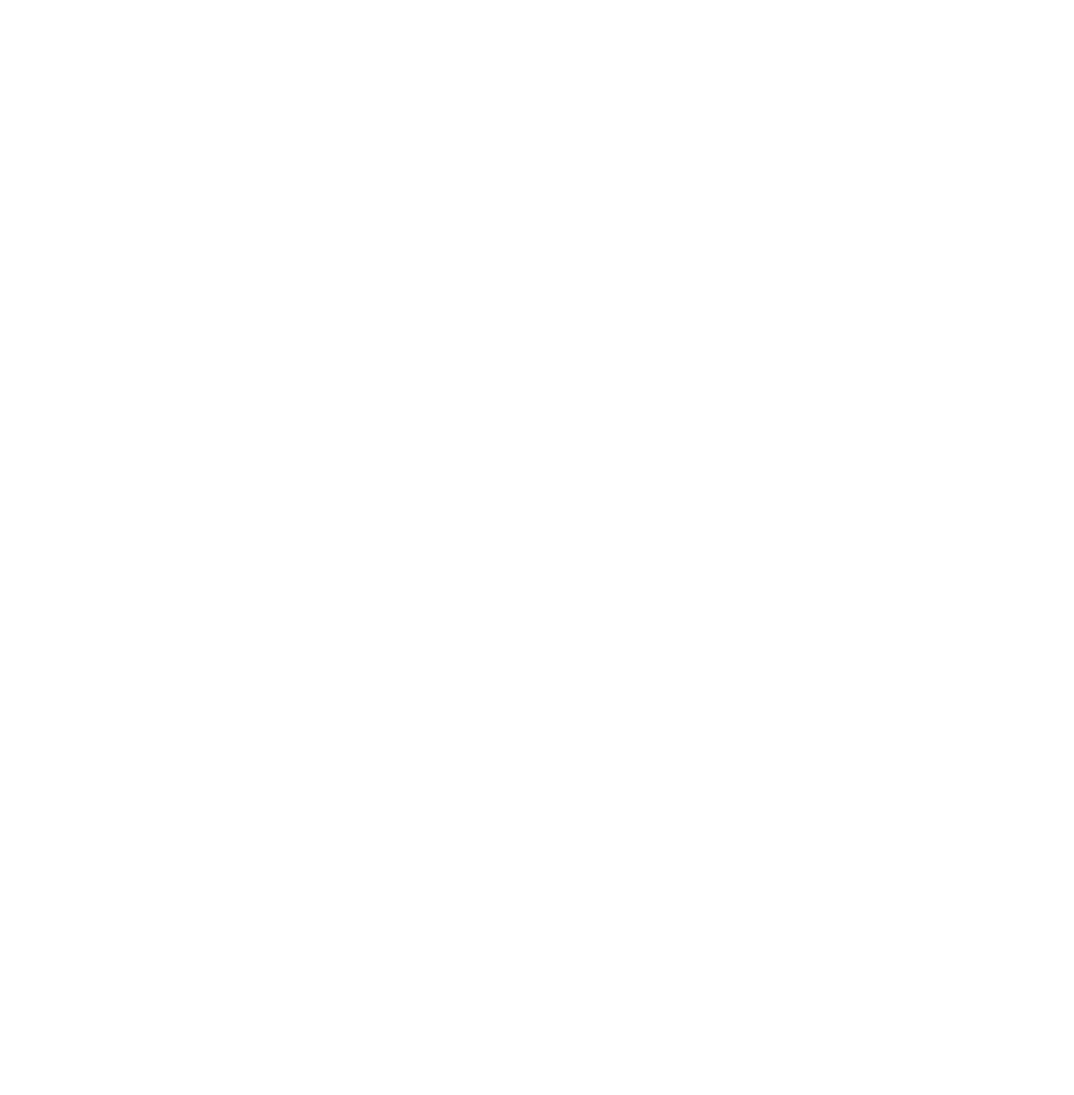
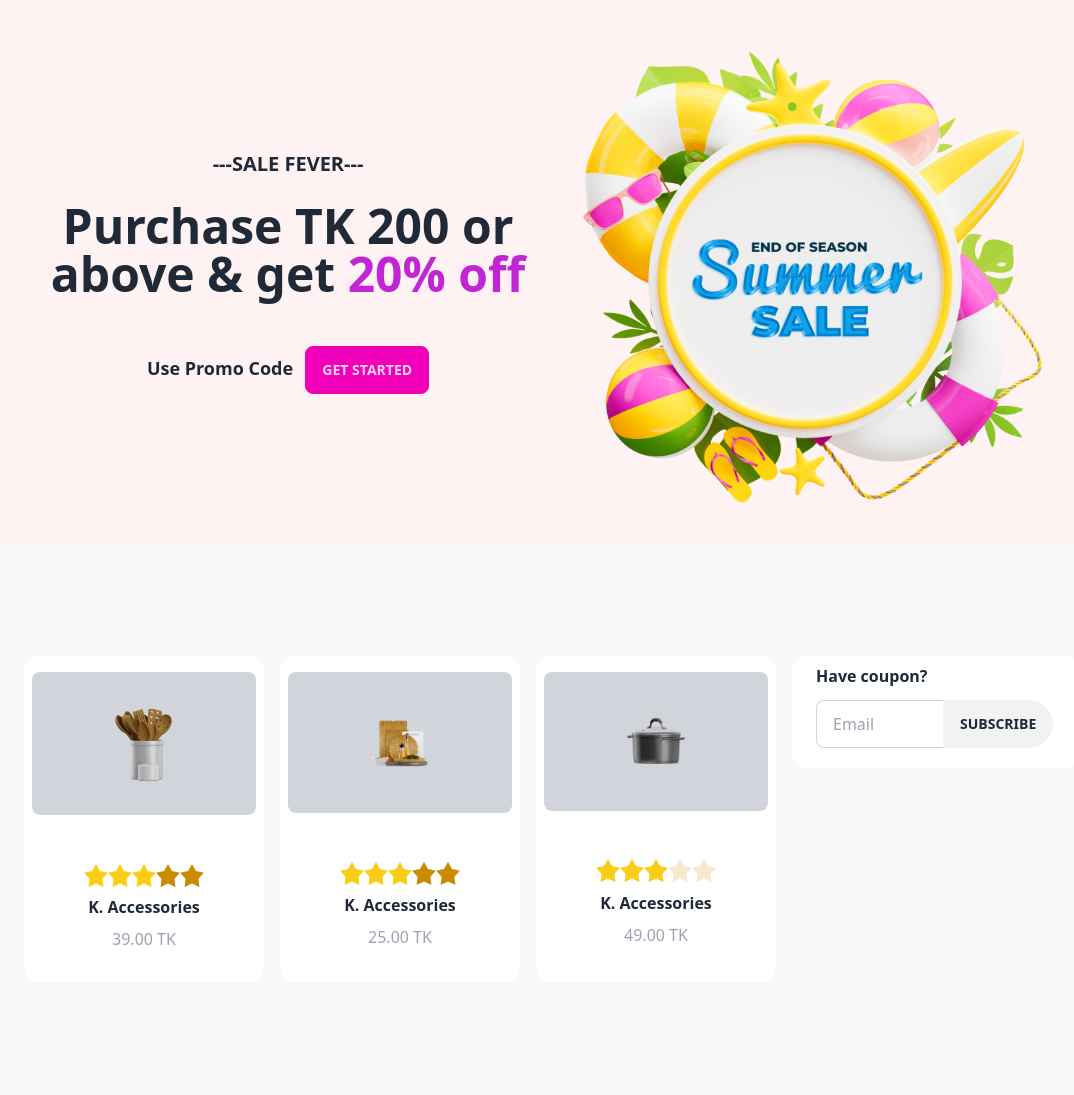
Before and after one commit to rashidadnan097/Summer-sale, a plain HTML site: page index.html in a window 1280 px wide. Shown: the whole page, without its empty margins (88-1162 px from the left). Before the commit the page ends 800 px from the top, so only its background shows below. Drawn offline with nearby package versions, Linux system fonts and the light colour scheme.

Commit message:
added by new

```diff
--- a/index.html
+++ b/index.html
@@ -10,7 +10,86 @@
    </head>
     <body>
        <main>
+          <!-- banner section -->
+            <section>
+                <div class="hero  bg-red-50 pl-28 pr-28 gap-6">
+                    <div class="hero-content flex-col lg:flex-row-reverse">
+                      <img src="/images/Summer 1.png" class="max-w-lg">
+                      <div class="text-center">
+                        <p class="text-xl font-semibold pb-6">---SALE FEVER---</p>
+                        <h1 class="text-5xl font-bold pb-12">Purchase TK 200 or above & get <span class="text-fuchsia-600">20% off</span></h1>
+                        <span class="pr-2 text-lg font-semibold">Use Promo Code</span>
+                        <button class="btn btn-secondary">Get Started</button>
+                      </div>
+                    </div>
+                  </div>
+            </section>
+            <!-- products1 section -->
+            <section class="bg-[#F8F8F8]">
 
+              <div class="flex flex-col lg:flex-row">
+                <div class="flex-1 m-28 mr-0 grid grid-cols md:grid-cols-2 lg:grid-cols-3">
+                  <!-- card1 -->
+                  <div class="card w-60 bg-base-100 ">
+                    <figure class="px-2 py-4">
+                      <img src="/images/prod1.png" alt="Shoes" class="rounded-lg px-20 py-8 bg-gray-300" />
+                    </figure>
+                    <div class="card-body items-center text-center">
+                      <div class="rating">
+                        <input type="radio" name="rating-4" class="mask mask-star-2 bg-yellow-400" />
+                        <input type="radio" name="rating-4" class="mask mask-star-2 bg-yellow-400"  />
+                        <input type="radio" name="rating-4" class="mask mask-star-2 bg-yellow-400" checked />
+                        <input type="radio" name="rating-4" class="mask mask-star-2 bg-yellow-600" />
+                        <input type="radio" name="rating-4" class="mask mask-star-2 bg-yellow-600" />
+                      </div>
+                      <h4 class="font-semibold">K. Accessories</h4>
+                      <p class="text-gray-400">39.00 TK</p>
+                    </div>
+                  </div>
+                  <!-- card2 -->
+                  <div class="card w-60 bg-base-100 ">
+                    <figure class="px-2 py-4">
+                      <img src="/images/prod2.png" alt="Shoes" class="rounded-lg px-20 py-10 bg-gray-300" />
+                    </figure>
+                    <div class="card-body items-center text-center">
+                      <div class="rating">
+                        <input type="radio" name="rating-4" class="mask mask-star-2 bg-yellow-400" />
+                        <input type="radio" name="rating-4" class="mask mask-star-2 bg-yellow-400"  />
+                        <input type="radio" name="rating-4" class="mask mask-star-2 bg-yellow-400" checked />
+                        <input type="radio" name="rating-4" class="mask mask-star-2 bg-yellow-600" />
+                        <input type="radio" name="rating-4" class="mask mask-star-2 bg-yellow-600" />
+                      </div>
+                      <h4 class="font-semibold">K. Accessories</h4>
+                      <p class="text-gray-400">25.00 TK</p>
+                    </div>
+                  </div>
+                  <!-- card3 -->
+                  <div class="card w-60 bg-base-100 ">
+                    <figure class="px-2 py-4">
+                      <img src="/images/prod3.png" alt="Shoes" class="rounded-lg px-20 py-10 bg-gray-300" />
+                    </figure>
+                    <div class="card-body items-center text-center">
+                      <div class="rating">
+                        <input type="radio" name="rating-4" class="mask mask-star-2 bg-yellow-400" />
+                        <input type="radio" name="rating-4" class="mask mask-star-2 bg-yellow-400"  />
+                        <input type="radio" name="rating-4" class="mask mask-star-2 bg-yellow-400" checked />
+                        <input type="radio" name="rating-4" class="mask mask-star-2 bg-yellow-600" />
+                        <input type="radio" name="rating-4" class="mask mask-star-2 bg-yellow-600" />
+                      </div>
+                      <h4 class="font-semibold">K. Accessories</h4>
+                      <p class="text-gray-400">49.00 TK</p>
+                    </div>
+                  </div>
+                </div>
+                <div class="w-72 card  mt-28 bg-base-100 mr-28 h-28">
+                    <div class="pl-6 pt-2 font-semibold">Have coupon?</div>
+                    <div class="join pl-6 pt-3">
+                      <input class="input input-bordered join-item w-32" placeholder="Email"/>
+                      <button class="btn join-item rounded-r-full">Subscribe</button>
+                    </div>
+                </div>
+              </div>
+            </section>
         </main>
    </body>
    </html>
```
